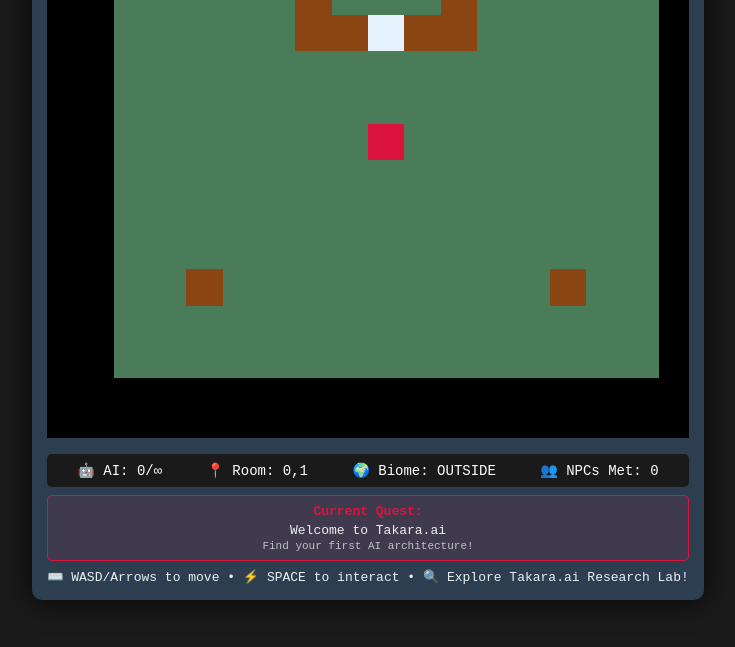
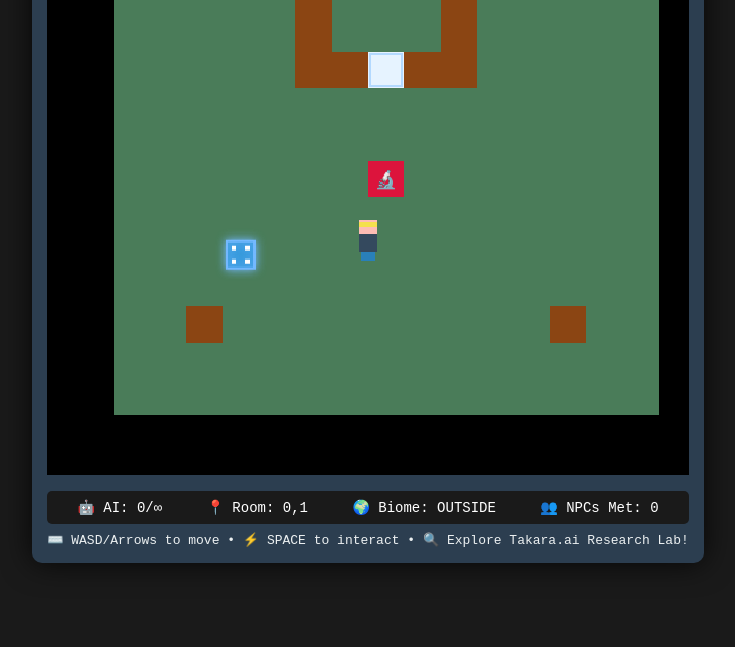
Before and after one commit to LuthminRMIT/gameai, a plain HTML site: page index.html in a window 1280 px wide. Shown: the part 153-800 px from the top of the page, without its empty margins (272-1007 px from the left). Drawn offline with Linux system fonts and the light colour scheme.

Commit message:
Update index.html

```diff
--- a/index.html
+++ b/index.html
@@ -84,74 +84,21 @@
   </head>
   <body>
     <div id="gameContainer">
-      <div
-        style="
-          display: flex;
-          align-items: center;
-          justify-content: center;
-          margin-bottom: 8px;
-          gap: 12px;
-        "
-      >
-        <div class="game-title" style="color: #dc143c; margin: 0">
-          TAKARA.AI RESEARCH LAB
-        </div>
-        <img
-          src="https://takara.ai/images/logo-24/TakaraAi.svg"
-          width="50"
-          alt="Takara.ai Logo"
-          style="filter: drop-shadow(2px 2px 4px rgba(0, 0, 0, 0.5))"
-        />
+      <div style="display: flex; align-items: center; justify-content: center; margin-bottom: 8px; gap: 12px;">
+        <div class="game-title" style="color: #dc143c; margin: 0">TAKARA.AI RESEARCH LAB</div>
+        <img src="https://takara.ai/images/logo-24/TakaraAi.svg" width="50" alt="Takara.ai Logo" style="filter: drop-shadow(2px 2px 4px rgba(0, 0, 0, 0.5))" />
       </div>
       <canvas id="gameCanvas" width="560" height="420"></canvas>
       <div id="ui">
         <div class="stats">
           <div>🤖 AI: <span id="aiCount">0</span>/∞</div>
           <div>📍 Room: <span id="roomId">0,0</span></div>
-          <div>🌍 Biome: <span id="biome">LAB</span></div>
+          <div>🌍 Biome: <span id="biome">OUTSIDE</span></div>
           <div>👥 NPCs Met: <span id="npcCount">0</span></div>
         </div>
-        <div
-          id="questDisplay"
-          style="
-            margin-top: 8px;
-            padding: 8px;
-            background: rgba(220, 20, 60, 0.1);
-            border-radius: 5px;
-            border: 1px solid #dc143c;
-          "
-        >
-          <div
-            style="
-              color: #dc143c;
-              font-weight: bold;
-              margin-bottom: 4px;
-              font-size: 13px;
-            "
-          >
-            Current Quest:
       </div>
-          <div
-            id="questTitle"
-            style="color: #ecf0f1; font-size: 13px; margin-bottom: 2px"
-          >
-            Welcome to Takara.ai
-          </div>
-          <div id="questDesc" style="color: #bdc3c7; font-size: 11px">
-            Find your first AI architecture!
-          </div>
-        </div>
-      </div>
-      <div
-        style="
-          text-align: center;
-          color: #ecf0f1;
-          margin-top: 8px;
-          font-size: 13px;
-        "
-      >
-        ⌨️ WASD/Arrows to move • ⚡ SPACE to interact • 🔍 Explore Takara.ai
-        Research Lab!
+      <div style="text-align: center; color: #ecf0f1; margin-top: 8px; font-size: 13px;">
+        ⌨️ WASD/Arrows to move • ⚡ SPACE to interact • 🔍 Explore Takara.ai Research Lab!
       </div>
     </div>
     <div id="dialogue"></div>
@@ -161,12 +108,11 @@
       const ctx = canvas.getContext("2d");
       ctx.imageSmoothingEnabled = false;
 
-      // Sprite system for Hello Kitty characters
+      // Sprite system
       const spriteSheet = {
         image: null,
         loaded: false,
-        tileSize: 32, // Will auto-detect
-
+        tileSize: 32,
         characters: {
           player: { row: 0, col: 0 },
           'Dr. Takara Mono': { row: 1, col: 0 },
@@ -176,32 +122,23 @@
           'Andrew Ng': { row: 5, col: 0 },
           'Fei-Fei Li': { row: 6, col: 0 }
         },
-
-        directions: {
-          down: 0,
-          left: 1,
-          right: 2,
-          up: 3
-        }
+        directions: { down: 0, left: 1, right: 2, up: 3 }
       };
 
-      // Load sprite sheet
       function loadSpriteSheet() {
         spriteSheet.image = new Image();
         spriteSheet.image.onload = function() {
           const charactersPerRow = 8;
           spriteSheet.tileSize = spriteSheet.image.width / (charactersPerRow * 4);
-
-          console.log(`Sprite sheet loaded! Detected tile size: ${spriteSheet.tileSize}x${spriteSheet.tileSize}`);
+          console.log(`Sprite sheet loaded! Tile size: ${spriteSheet.tileSize}x${spriteSheet.tileSize}`);
           spriteSheet.loaded = true;
         };
         spriteSheet.image.onerror = function() {
-          console.error('Failed to load sprite sheet - using fallback pixel art');
+          console.error('Failed to load sprite sheet - using fallback');
         };
         spriteSheet.image.src = 'hello kitty main character.png';
       }
 
-      // Draw sprite from sheet
       function drawSprite(characterName, direction, x, y) {
         if (!spriteSheet.loaded) return false;
 
@@ -216,13 +153,11 @@
 
         ctx.save();
         ctx.translate(x, y);
-
         ctx.drawImage(
           spriteSheet.image,
           sourceX, sourceY, spriteSheet.tileSize, spriteSheet.tileSize,
           -spriteSheet.tileSize/2, -spriteSheet.tileSize/2, spriteSheet.tileSize, spriteSheet.tileSize
         );
-
         ctx.restore();
         return true;
       }
@@ -230,24 +165,8 @@
       // Constants
       const TILE_SIZE = 32;
       const ROOM_SIZE = 15;
-      const TILE_TYPES = {
-        FLOOR: 0,
-        WALL: 1,
-        GLASS: 2,
-        STAIRS: 3,
-        LAB_ENTRANCE: 4,
-        DATACENTER_ENTRANCE: 5,
-        MAIN_ENTRANCE: 6,
-      };
-
-      const WALKABLE_TILES = new Set([
-        TILE_TYPES.FLOOR,
-        TILE_TYPES.STAIRS,
-        TILE_TYPES.LAB_ENTRANCE,
-        TILE_TYPES.DATACENTER_ENTRANCE,
-        TILE_TYPES.MAIN_ENTRANCE,
-      ]);
-
+      const TILE_TYPES = { FLOOR: 0, WALL: 1, GLASS: 2, LAB_ENTRANCE: 4 };
+      const WALKABLE_TILES = new Set([TILE_TYPES.FLOOR, TILE_TYPES.LAB_ENTRANCE]);
       const BIOMES = {
         OUTSIDE: { minY: 1, maxY: 999, fogRadius: 12 },
         LAB: { minY: 0, maxY: 0, fogRadius: 8 },
@@ -260,35 +179,27 @@
         return "DATACENTER";
       }
 
-      // AI Types with rarity
+      // AI Types
       const AI_TYPES = [
-        {name: "Perceptron", color: "#95a5a6", desc: "The foundation of neural networks", rarity: "common", year: 1957},
+        {name: "Perceptron", color: "#95a5a6", desc: "Foundation of neural networks", rarity: "common", year: 1957},
         {name: "CNN", color: "#2ecc71", desc: "Sees patterns in images", rarity: "common", year: 1989},
         {name: "RNN", color: "#e74c3c", desc: "Remembers sequential data", rarity: "common", year: 1990},
         {name: "LSTM", color: "#f39c12", desc: "Long-term memory master", rarity: "uncommon", year: 1997},
-        {name: "ResNet", color: "#c0392b", desc: "Skip connections revolution", rarity: "uncommon", year: 2015},
         {name: "Transformer", color: "#3498db", desc: "Attention is all you need!", rarity: "rare", year: 2017},
-        {name: "GPT", color: "#e67e22", desc: "Generative language model", rarity: "rare", year: 2018},
         {name: "GPT-4", color: "#ffd700", desc: "Multimodal AI breakthrough", rarity: "legendary", year: 2023},
       ];
 
-      const RARITY_RATES = {
-        common: 0.55,
-        uncommon: 0.25,
-        rare: 0.12,
-        epic: 0.06,
-        legendary: 0.02,
-      };
+      const RARITY_RATES = { common: 0.6, uncommon: 0.25, rare: 0.12, epic: 0.02, legendary: 0.01 };
 
       // NPCs
       const NPC_TYPES = [
         {
           name: "Dr. Takara Mono",
           dialogue: [
-            "Hmph! You're the new researcher? About time someone showed up.",
+            "You're the new researcher? About time!",
             "This facility contains the most important AI architectures in history.",
             "Your mission: collect these architectures and learn from the masters.",
-            "Don't waste my time - get to work! The lab entrance is behind me.",
+            "The lab entrance is behind me. Get to work!"
           ],
           isStoryNPC: true,
         },
@@ -297,7 +208,7 @@
           dialogue: [
             "I'm the Godfather of Deep Learning!",
             "Backpropagation changed everything!",
-            "Neural networks were once considered dead ends.",
+            "Neural networks were once considered dead ends."
           ],
         },
         {
@@ -305,31 +216,23 @@
           dialogue: [
             "CNNs are inspired by the visual cortex!",
             "I pioneered convolutional networks.",
-            "Computer vision was transformed by hierarchical learning.",
+            "Computer vision was transformed by hierarchical learning."
           ],
         },
       ];
 
       // Game state
       const game = {
-        player: {
-          x: 7,
-          y: 10,
-          facing: "down",
-          animFrame: 0,
-          roomX: 0,
-          roomY: 1,
-        },
+        player: { x: 7, y: 10, facing: "down", animFrame: 0, roomX: 0, roomY: 1 },
         collectedAI: new Set(),
         metNPCs: new Set(),
-        visitedRooms: new Set(["0,1"]),
         rooms: new Map(),
         particles: [],
         lastTime: 0,
         deltaTime: 0,
       };
 
-      // Room generation
+      // Utility functions
       function hashCode(str) {
         let hash = 0;
         for (let i = 0; i < str.length; i++) {
@@ -344,6 +247,7 @@
         return x - Math.floor(x);
       }
 
+      // Room class
       class Room {
         constructor(roomX, roomY) {
           this.roomX = roomX;
@@ -356,47 +260,22 @@
         }
 
         generate() {
-          // Initialize tiles
+          // Initialize all tiles as floor
           for (let y = 0; y < ROOM_SIZE; y++) {
             this.tiles[y] = [];
             for (let x = 0; x < ROOM_SIZE; x++) {
-              this.tiles[y][x] = 0;
+              this.tiles[y][x] = TILE_TYPES.FLOOR;
             }
           }
 
-          // Generate basic room structure
-          this.generateBiomeStructure();
+          this.generateStructure();
           this.spawnEntities();
         }
 
-        generateBiomeStructure() {
-          // Starting area
+        generateStructure() {
+          // Starting area (Dr. Takara's office)
           if (this.roomX === 0 && this.roomY === 1) {
-            this.createStartingArea();
-            return;
-          }
-
-          // Random obstacles
-          const numObstacles = Math.floor(seededRandom(this.seed) * 5) + 2;
-          for (let i = 0; i < numObstacles; i++) {
-            const x = Math.floor(seededRandom(this.seed + i * 100) * ROOM_SIZE);
-            const y = Math.floor(seededRandom(this.seed + i * 200) * ROOM_SIZE);
-            if (x > 2 && x < ROOM_SIZE - 2 && y > 2 && y < ROOM_SIZE - 2) {
-              this.tiles[y][x] = 1;
-            }
-          }
-
-          // Ensure door connectivity
-          const doorX = Math.floor(ROOM_SIZE / 2);
-          const doorY = Math.floor(ROOM_SIZE / 2);
-          this.tiles[0][doorX] = 0;
-          this.tiles[ROOM_SIZE - 1][doorX] = 0;
-          this.tiles[doorY][0] = 0;
-          this.tiles[doorY][ROOM_SIZE - 1] = 0;
-        }
-
-        createStartingArea() {
-          // Dr. Takara's office area
+            // Office building
             for (let x = 5; x < 10; x++) {
               for (let y = 2; y < 6; y++) {
                 if (x === 5 || x === 9 || y === 2 || y === 5) {
@@ -404,10 +283,8 @@
                 }
               }
             }
-
             // Glass entrance
             this.tiles[5][7] = TILE_TYPES.GLASS;
-
             // Lab entrance
             this.tiles[8][7] = TILE_TYPES.LAB_ENTRANCE;
 
@@ -416,6 +293,24 @@
             this.tiles[2][12] = TILE_TYPES.WALL;
             this.tiles[12][2] = TILE_TYPES.WALL;
             this.tiles[12][12] = TILE_TYPES.WALL;
+            return;
+          }
+
+          // Random obstacles for other rooms
+          const numObstacles = Math.floor(seededRandom(this.seed) * 3) + 1;
+          for (let i = 0; i < numObstacles; i++) {
+            const x = 3 + Math.floor(seededRandom(this.seed + i * 100) * (ROOM_SIZE - 6));
+            const y = 3 + Math.floor(seededRandom(this.seed + i * 200) * (ROOM_SIZE - 6));
+            this.tiles[y][x] = TILE_TYPES.WALL;
+          }
+
+          // Ensure door connectivity
+          const doorX = Math.floor(ROOM_SIZE / 2);
+          const doorY = Math.floor(ROOM_SIZE / 2);
+          this.tiles[0][doorX] = TILE_TYPES.FLOOR;
+          this.tiles[ROOM_SIZE - 1][doorX] = TILE_TYPES.FLOOR;
+          this.tiles[doorY][0] = TILE_TYPES.FLOOR;
+          this.tiles[doorY][ROOM_SIZE - 1] = TILE_TYPES.FLOOR;
         }
 
         spawnEntities() {
@@ -445,14 +340,14 @@
           if (seededRandom(this.seed + 2000) > 0.6) {
             let npc;
             if (this.roomX === 0 && this.roomY === 1) {
-              npc = NPC_TYPES.find((n) => n.name === "Dr. Takara Mono");
+              npc = NPC_TYPES.find(n => n.name === "Dr. Takara Mono");
             } else {
-              const regularNPCs = NPC_TYPES.filter((n) => !n.isStoryNPC);
+              const regularNPCs = NPC_TYPES.filter(n => !n.isStoryNPC);
               npc = regularNPCs[Math.floor(seededRandom(this.seed + 6000) * regularNPCs.length)];
             }
 
             let x = 7, y = 7;
-            if (npc.name !== "Dr. Takara Mono") {
+            if (npc && npc.name !== "Dr. Takara Mono") {
               let attempts = 0;
               do {
                 x = Math.floor(seededRandom(this.seed + 7000 + attempts) * ROOM_SIZE);
@@ -461,12 +356,14 @@
               } while (!this.isValidSpawnPosition(x, y) && attempts < 50);
             }
 
+            if (npc) {
               this.entities.push({
                 type: "npc",
                 x, y,
                 data: npc,
                 dialogueIndex: 0,
               });
+            }
           }
         }
 
@@ -477,18 +374,19 @@
           for (const rarity of ["legendary", "epic", "rare", "uncommon", "common"]) {
             cumulativeRate += RARITY_RATES[rarity];
             if (roll <= cumulativeRate) {
-              const aiOfRarity = AI_TYPES.filter((ai) => ai.rarity === rarity);
+              const aiOfRarity = AI_TYPES.filter(ai => ai.rarity === rarity);
+              if (aiOfRarity.length > 0) {
                 return aiOfRarity[Math.floor(seededRandom(seed + 100) * aiOfRarity.length)];
               }
             }
-
-          // Fallback
-          return AI_TYPES[0];
+          }
+          return AI_TYPES[0]; // Fallback
         }
 
         isValidSpawnPosition(x, y) {
-          return WALKABLE_TILES.has(this.tiles[y][x]) &&
-                 !this.entities.some(e => e.x === x && e.y === y);
+          if (x < 0 || x >= ROOM_SIZE || y < 0 || y >= ROOM_SIZE) return false;
+          if (!WALKABLE_TILES.has(this.tiles[y][x])) return false;
+          return !this.entities.some(e => e.x === x && e.y === y);
         }
       }
 
@@ -500,7 +398,7 @@
         return game.rooms.get(key);
       }
 
-      // Input
+      // Input handling
       const keys = {};
       document.addEventListener("keydown", (e) => {
         keys[e.key.toLowerCase()] = true;
@@ -529,20 +427,14 @@
               game.collectedAI.add(entity.id);
 
               const rarityEmoji = {
-                common: "⚪",
-                uncommon: "🟢",
-                rare: "🔵",
-                epic: "🟣",
-                legendary: "🟡",
+                common: "⚪", uncommon: "🟢", rare: "🔵", epic: "🟣", legendary: "🟡"
               };
 
               showDialogue(
-                `${rarityEmoji[entity.data.rarity]} [${entity.data.rarity.toUpperCase()}] ${
-                  entity.data.name
-                } (${entity.data.year}) - ${entity.data.desc}`
+                `${rarityEmoji[entity.data.rarity]} [${entity.data.rarity.toUpperCase()}] ${entity.data.name} (${entity.data.year}) - ${entity.data.desc}`
               );
 
-              // Particles
+              // Add particles
               for (let i = 0; i < 8; i++) {
                 game.particles.push({
                   x: entity.x * TILE_SIZE + TILE_SIZE / 2,
@@ -590,7 +482,7 @@
         document.getElementById("npcCount").textContent = game.metNPCs.size;
       }
 
-      // Update
+      // Update game state
       function update(deltaTime) {
         const player = game.player;
         const speed = 4.0;
@@ -667,27 +559,28 @@
         });
       }
 
-      // Draw character functions
+      // Character drawing functions
       function drawJordan(x, y, facing, frame) {
-        // Try sprite first
-        if (drawSprite('player', facing, x, y)) {
-          return;
-        }
+        if (drawSprite('player', facing, x, y)) return;
 
         // Fallback pixel art
         const s = 2;
         ctx.save();
         ctx.translate(x, y);
 
+        // Head
         ctx.fillStyle = "#fdbcb4";
         ctx.fillRect(-4 * s, -6 * s, 8 * s, 6 * s);
 
+        // Hair
         ctx.fillStyle = "#f4e04d";
         ctx.fillRect(-4 * s, -5 * s, 8 * s, 2 * s);
 
+        // Body
         ctx.fillStyle = "#34495e";
         ctx.fillRect(-4 * s, 0, 8 * s, 8 * s);
 
+        // Legs
         ctx.fillStyle = "#2980b9";
         ctx.fillRect(-3 * s, 8 * s, 6 * s, 4 * s);
 
@@ -695,7 +588,6 @@
       }
 
       function drawNPC(x, y, facing, frame, npcData) {
-        // Try sprite first
         if (drawSprite(npcData.name, facing, x, y)) {
           ctx.font = "10px monospace";
           ctx.fillStyle = "#fff";
@@ -709,19 +601,28 @@
         ctx.save();
         ctx.translate(x, y);
 
+        // Head
         ctx.fillStyle = "#fdbcb4";
         ctx.fillRect(-4 * s, -6 * s, 8 * s, 6 * s);
 
+        // Hair
         ctx.fillStyle = "#8B4513";
         ctx.fillRect(-5 * s, -7 * s, 10 * s, 3 * s);
 
+        // Lab coat
         ctx.fillStyle = "#fff";
         ctx.fillRect(-4 * s, 0, 8 * s, 8 * s);
 
         ctx.restore();
+
+        // Name label
+        ctx.font = "10px monospace";
+        ctx.fillStyle = "#fff";
+        ctx.textAlign = "center";
+        ctx.fillText(npcData.name.split(" ")[1], x, y - 20);
       }
 
-      // Simple tile drawing
+      // Tile drawing
       function drawFloorTile(x, y, biome) {
         switch (biome) {
           case "OUTSIDE":
@@ -750,7 +651,7 @@
         ctx.fillRect(x, y, TILE_SIZE, TILE_SIZE);
       }
 
-      // Render
+      // Render function
       function render() {
         ctx.fillStyle = "#000";
         ctx.fillRect(0, 0, canvas.width, canvas.height);
@@ -778,9 +679,16 @@
               } else if (tileType === TILE_TYPES.GLASS) {
                 ctx.fillStyle = "#e6f3ff";
                 ctx.fillRect(screenX, screenY, TILE_SIZE, TILE_SIZE);
+                ctx.strokeStyle = "#b3d9ff";
+                ctx.lineWidth = 2;
+                ctx.strokeRect(screenX + 2, screenY + 2, TILE_SIZE - 4, TILE_SIZE - 4);
               } else if (tileType === TILE_TYPES.LAB_ENTRANCE) {
                 ctx.fillStyle = "#DC143C";
                 ctx.fillRect(screenX, screenY, TILE_SIZE, TILE_SIZE);
+                ctx.fillStyle = "#fff";
+                ctx.font = "16px Arial";
+                ctx.textAlign = "center";
+                ctx.fillText("🔬", screenX + TILE_SIZE/2, screenY + TILE_SIZE/2 + 6);
               }
             }
           }
@@ -877,7 +785,7 @@
         requestAnimationFrame(gameLoop);
       }
 
-      // Initialize
+      // Initialize and start game
       loadSpriteSheet();
       updateUI();
       showDialogue("Welcome to Takara.ai Research Campus! Speak with Dr. Takara Mono to begin your mission.");
```
Lines whose indentation alone changed are shown as unchanged.
